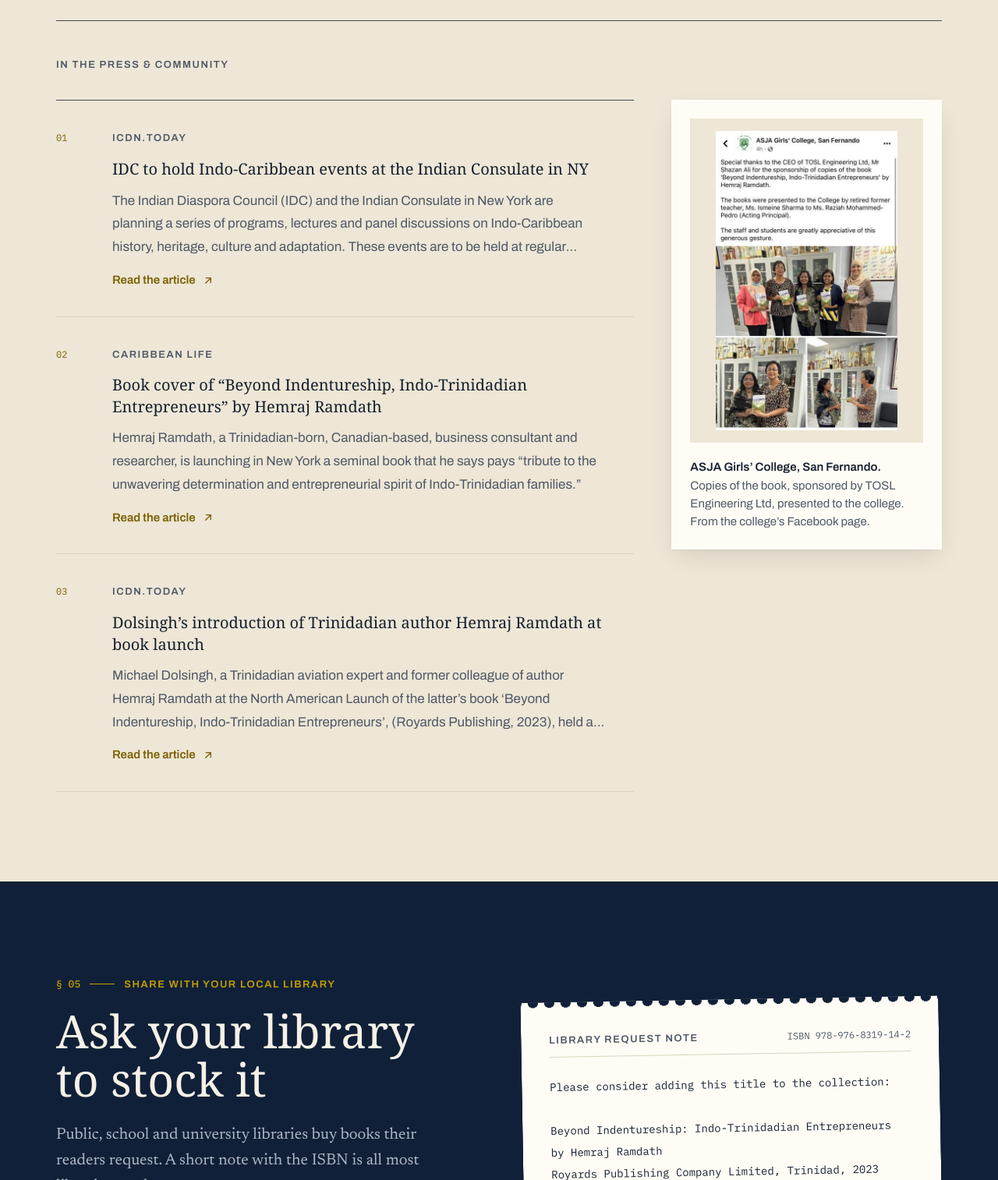
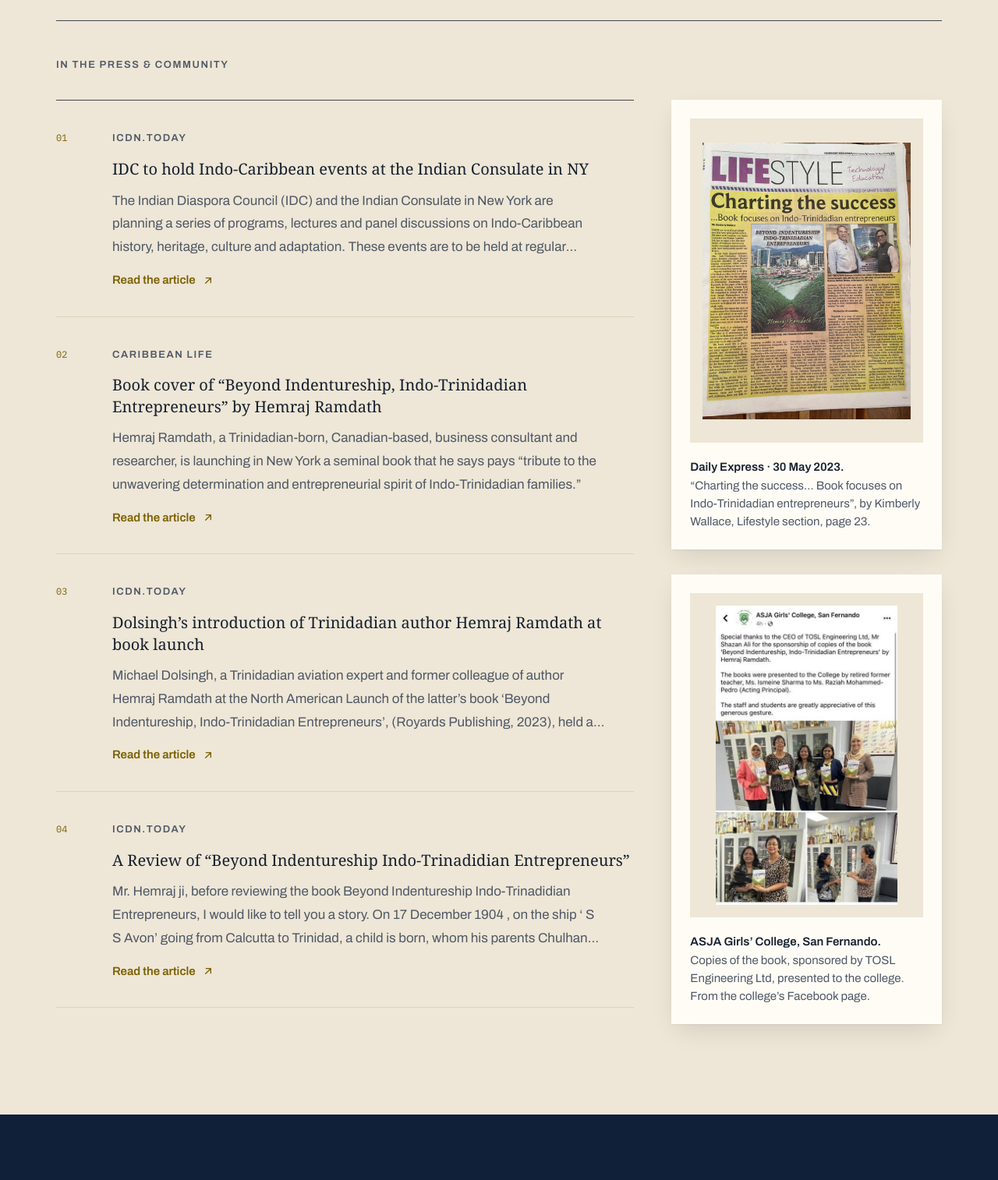
Before and after one commit to vikashgujjar/HemrajRamdath, a website: page site/index.html in a window 1280 px wide. Shown: the part 6420-7934 px from the top of the page at 78% size. Drawn offline with Linux system fonts and the light colour scheme; a web font is replaced by a local one.

Commit message:
added reviews

```diff
--- a/site/index.html
+++ b/site/index.html
@@ -405,14 +405,33 @@
               </div>
             </article>
           </li>
+          <li>
+            <article class="group relative isolate grid gap-3 border-b border-rule py-8 before:absolute before:inset-0 before:-z-10 before:origin-left before:scale-x-0 before:bg-gold-500/10 before:transition-transform before:duration-500 hover:before:scale-x-100 sm:grid-cols-[3rem_1fr] sm:gap-x-6">
+              <span class="font-mono text-xs text-accent-ink sm:pt-2" aria-hidden="true">04</span>
+              <div>
+                <p class="kicker text-ink-soft">icdn.today</p>
+                <h4 class="mt-3 font-display text-xl leading-snug"><a class="text-ink no-underline after:absolute after:inset-0 group-hover:text-accent-ink" href="https://icdn.today/a-review-of-beyond-indentureship-indo-trinadidian-entrepreneurs/" target="_blank" rel="noopener">A Review of “Beyond Indentureship Indo-Trinadidian Entrepreneurs”<span class="sr-only"> (opens in a new tab)</span></a></h4>
+                <p class="mt-3 line-clamp-3 max-w-prose text-ink-soft">Mr. Hemraj ji, before reviewing the book Beyond Indentureship Indo-Trinadidian Entrepreneurs, I would like to tell you a story. On 17 December 1904 , on the ship ‘ S S Avon’ going from Calcutta to Trinidad, a child is born, whom his parents Chulhan Singh and Yashoda call ‘ Avon ‘ after the ship. After a journey of</p>
+                <p class="mt-4 inline-flex items-center gap-2 text-meta font-semibold text-accent-ink" aria-hidden="true">Read the article<svg class="size-4 transition-transform group-hover:translate-x-1 group-hover:-translate-y-1" viewBox="0 0 24 24" fill="none" stroke="currentColor" stroke-width="2" stroke-linecap="round" stroke-linejoin="round"><path d="M7 17L17 7M8 7h9v9"/></svg></p>
+              </div>
+            </article>
+          </li>
         </ol>
 
-        <figure class="group flex flex-col self-start bg-surface p-5 shadow-paper sm:p-6 lg:sticky lg:top-24 lg:col-span-4">
-          <button class="gallery-item block w-full cursor-zoom-in overflow-hidden bg-parchment p-4" type="button" data-full="assets/img/gallery/asja-college-post.jpg">
-            <img class="mx-auto h-80 w-auto max-w-full object-contain transition-transform duration-700 ease-editorial group-hover:scale-[1.03] sm:h-96" src="assets/img/gallery/asja-college-post.jpg" width="472" height="780" loading="lazy" alt="Facebook post by ASJA Girls’ College, San Fernando, thanking TOSL Engineering Ltd for sponsoring copies of Beyond Indentureship, with photos of college staff holding the book">
-          </button>
-          <figcaption class="mt-5 text-meta text-ink-soft"><b class="block font-semibold text-ink">ASJA Girls’ College, San Fernando.</b> Copies of the book, sponsored by TOSL Engineering Ltd, presented to the college. From the college’s Facebook page.</figcaption>
-        </figure>
+        <div class="grid gap-8 self-start sm:grid-cols-2 lg:sticky lg:top-24 lg:col-span-4 lg:grid-cols-1">
+          <figure class="group flex flex-col bg-surface p-5 shadow-paper sm:p-6">
+            <button class="gallery-item block w-full cursor-zoom-in overflow-hidden bg-parchment p-4" type="button" data-full="assets/img/gallery/express-charting-the-success.jpg">
+              <img class="mx-auto h-80 w-auto max-w-full object-contain transition-transform duration-700 ease-editorial group-hover:scale-[1.03] sm:h-96" src="assets/img/gallery/express-charting-the-success.jpg" width="768" height="1024" loading="lazy" alt="Daily Express Lifestyle page headlined Charting the success: Book focuses on Indo-Trinidadian entrepreneurs, with the cover of Beyond Indentureship and a photo of Hemraj Ramdath at the book launch">
+            </button>
+            <figcaption class="mt-5 text-meta text-ink-soft"><b class="block font-semibold text-ink">Daily Express · 30 May 2023.</b> “Charting the success… Book focuses on Indo-Trinidadian entrepreneurs”, by Kimberly Wallace, Lifestyle section, page 23.</figcaption>
+          </figure>
+          <figure class="group flex flex-col bg-surface p-5 shadow-paper sm:p-6">
+            <button class="gallery-item block w-full cursor-zoom-in overflow-hidden bg-parchment p-4" type="button" data-full="assets/img/gallery/asja-college-post.jpg">
+              <img class="mx-auto h-80 w-auto max-w-full object-contain transition-transform duration-700 ease-editorial group-hover:scale-[1.03] sm:h-96" src="assets/img/gallery/asja-college-post.jpg" width="472" height="780" loading="lazy" alt="Facebook post by ASJA Girls’ College, San Fernando, thanking TOSL Engineering Ltd for sponsoring copies of Beyond Indentureship, with photos of college staff holding the book">
+            </button>
+            <figcaption class="mt-5 text-meta text-ink-soft"><b class="block font-semibold text-ink">ASJA Girls’ College, San Fernando.</b> Copies of the book, sponsored by TOSL Engineering Ltd, presented to the college. From the college’s Facebook page.</figcaption>
+          </figure>
+        </div>
       </div>
     </div>
   </div>
```
Also changed, not shown: lifeStyle.jpg (added), site/assets/css/styles.css, site/assets/img/gallery/express-charting-the-success.jpg (added).
